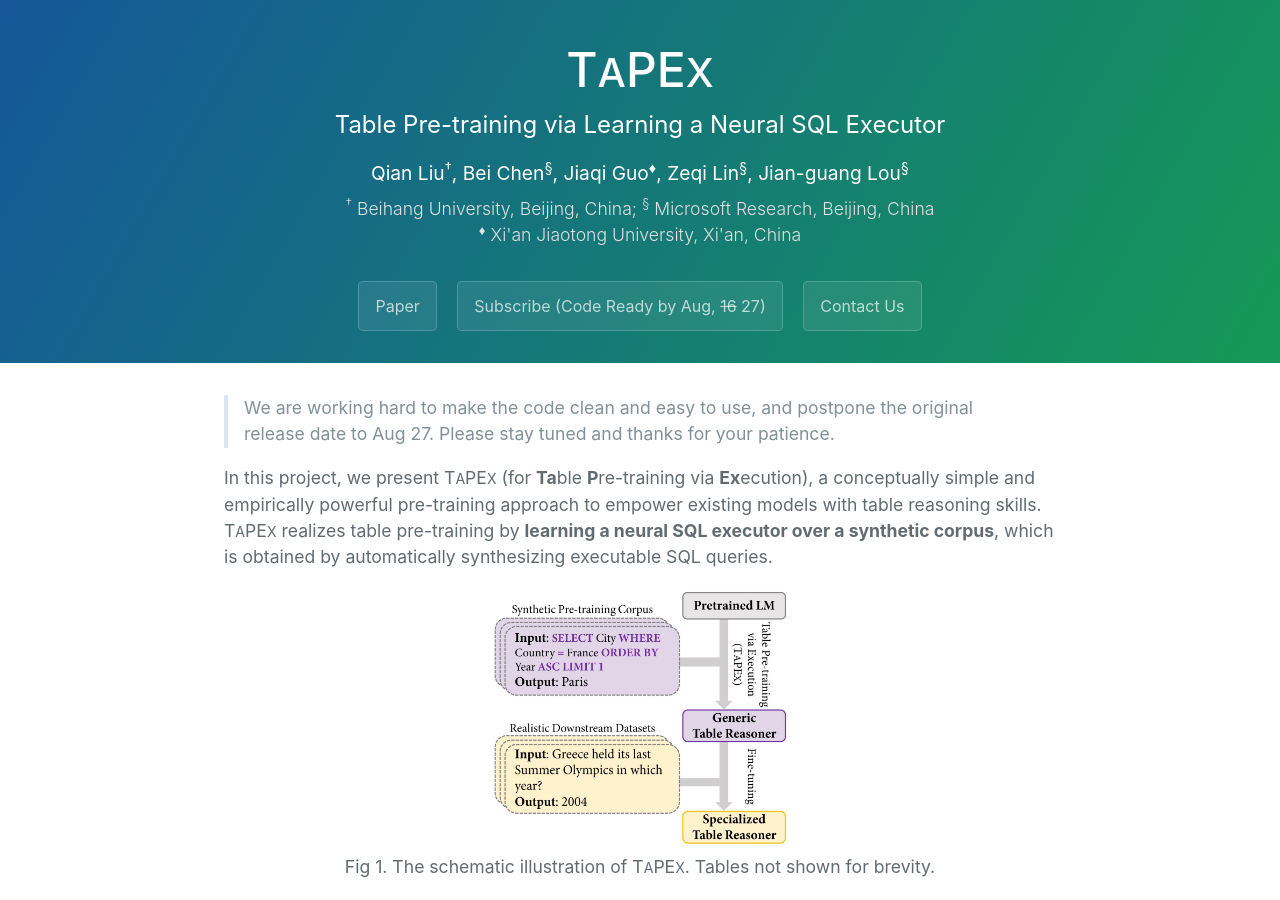
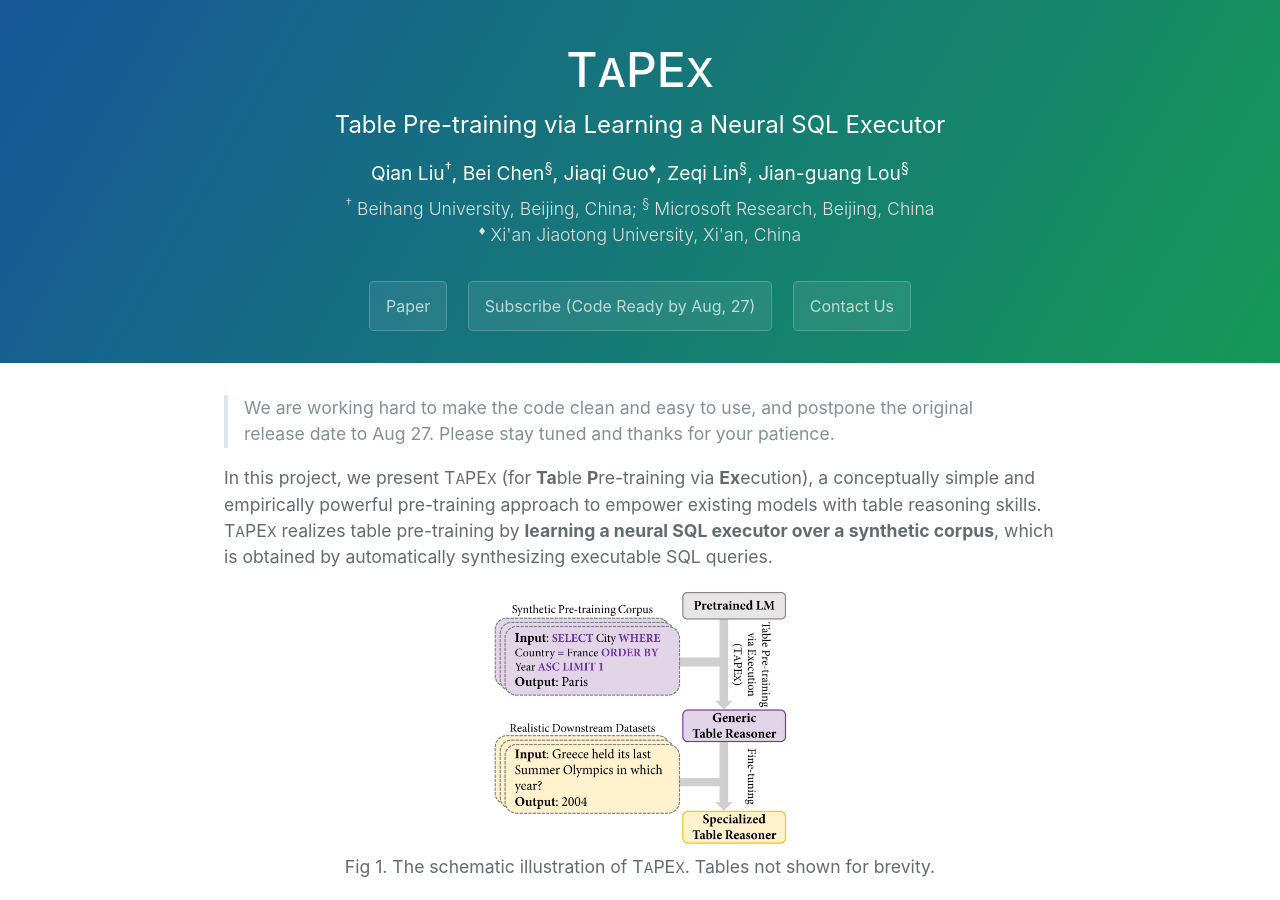
Before and after one commit to table-pretraining/table-pretraining.github.io, a Jekyll site: the page built from index.md, in a window 1280 px wide and 900 px high. Built offline with Jekyll 4.4.1, drawn with Linux system fonts in a browser that asks for light colours.

Commit message:
add public repo

```diff
--- a/_config.yml
+++ b/_config.yml
@@ -1,5 +1,5 @@
 google_analytics: G-MSP510LCQB
 theme: jekyll-theme-cayman
-repository_url: https://forms.office.com/r/q6b3bL4xxh
+repository_url: https://github.com/microsoft/Table-Pretraining
 paper_url: https://arxiv.org/pdf/2107.07653.pdf
 contact_mail: qian.liu@buaa.edu.cn
--- a/_layouts/default.html
+++ b/_layouts/default.html
@@ -45,7 +45,7 @@
       <h2 class="project-tagline">
       </h2>
       <a href="{{ site.paper_url }}" class="btn">Paper</a>
-      <a href="{{ site.repository_url }}" class="btn">Subscribe (Code Ready by Aug, <s>16</s> 27)</a>
+      <a href="{{ site.repository_url }}" class="btn">Subscribe (Code Ready by Aug, 27)</a>
       <a href="mailto:{{ site.contact_mail }}" class="btn">Contact Us</a>
     </header>
     <main id="content" class="main-content" role="main">
```
